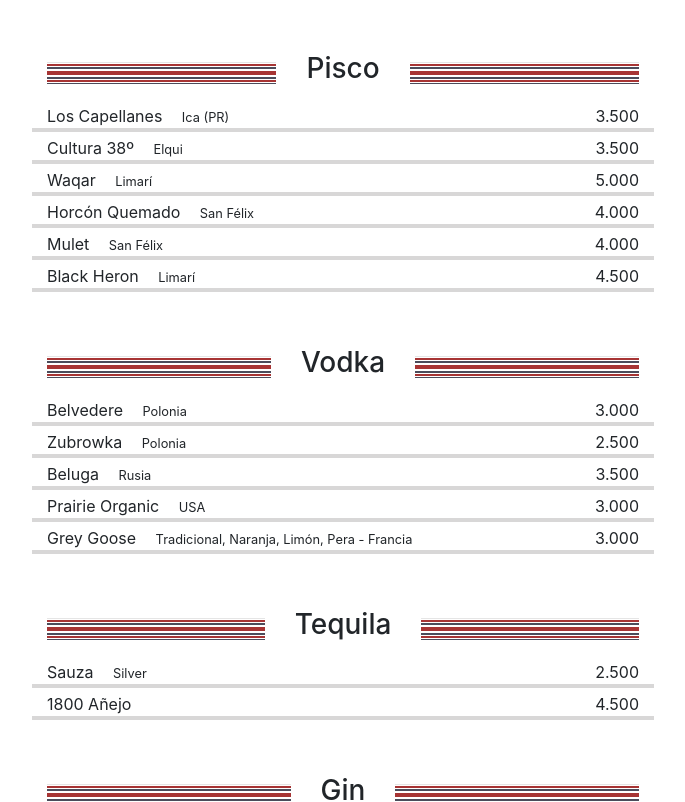
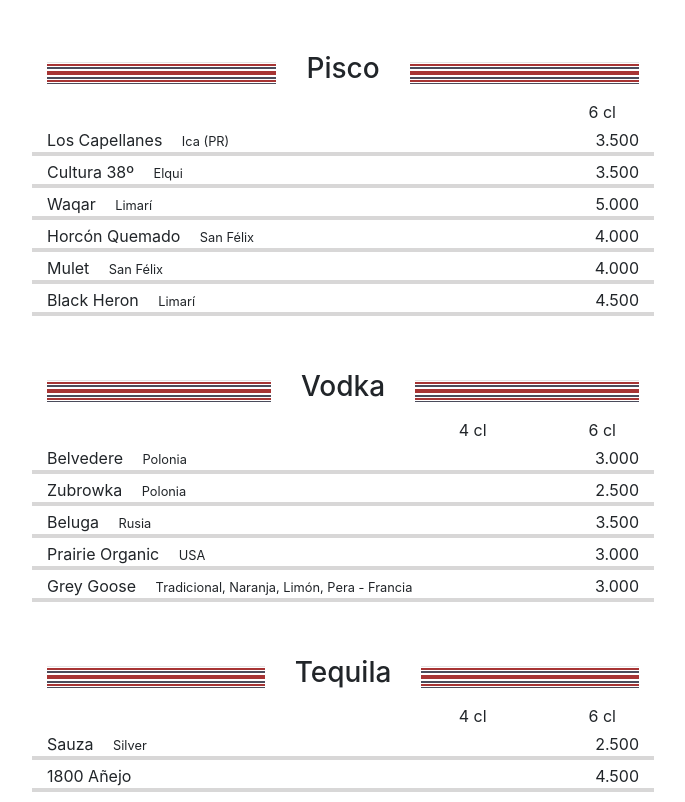
Before and after one commit to durbonca/Menu-QR-Google-sheet, a React (Create React App) app: page /Beer in a window 1280 px wide. Shown: the part 1606-2408 px from the top of the page, without its empty margins (297-982 px from the left). Built offline with nearby package versions, Linux system fonts and the light colour scheme.

Commit message:
adding Cl to the licor
correcting and display the format of licor

```diff
--- a/src/components/Licor.js
+++ b/src/components/Licor.js
@@ -1,6 +1,6 @@
 import React from "react"
 import dataLicor from '../data/dataLicor';
-import Product from './Product'
+import ProductLicor from './ProductLicor'
 import {Link} from 'react-router-dom'
 import Bars from './bars'
 
@@ -17,7 +17,11 @@ class Family extends React.Component {
                                     <h3 className="col-auto text-center">{dataLicor.title}</h3>
                                     <Bars/>
                                 </div>
-                                <Product product={dataLicor.products}/>
+                                <div class="row d-flex justify-content-end">
+                                        <span className="col-3 p-0">{dataLicor.cl} {dataLicor.cl?'cl':''}</span>
+                                        <span className="col-2 p-0">{dataLicor.cl2} {dataLicor.cl2?'cl':''}</span>
+                                </div>
+                                <ProductLicor product={dataLicor.products}/>
                             </div>
                 })}
 
--- /dev/null
+++ b/src/components/ProductLicor.js
@@ -0,0 +1,17 @@
+import React from "react"
+
+class Family extends React.Component {
+
+    render (props){
+        return  <div>
+                 {this.props.product.map(function (product){
+                    return  <div className="row d-flex mt-1 item">
+                                <p className="col text-left mb-0">{product.name} <small className="col-12">{product.description}</small></p>
+                                <p className="col-auto text-right mb-0">{product.price}</p>
+                            </div>
+                    })}
+                </div>
+        }
+}
+
+export default Family
--- a/src/data/dataLicor.js
+++ b/src/data/dataLicor.js
@@ -182,7 +182,7 @@ const dataLicor = [{
     {
         title: 'Gin',
         description: 'Negron, Tom Collins, Martini Dry, Le Grand Fizz, ...',
-        cl: '6',
+        cl2: '6',
         products: [{
                 id: 1,
                 name: 'Lüykün',
@@ -236,7 +236,7 @@ const dataLicor = [{
     {
         title: 'Ron',
         description: 'Daiquiri, Mojito, ...',
-        cl: '6',
+        cl2: '6',
         products: [{
                 id: 1,
                 name: 'Santiago de Cuba',
@@ -266,7 +266,7 @@ const dataLicor = [{
     {
         title: 'Cremas',
         description: '',
-        cl: '6',
+        cl2: '6',
         products: [{
             id: 1,
             name: 'Amarula',
```
